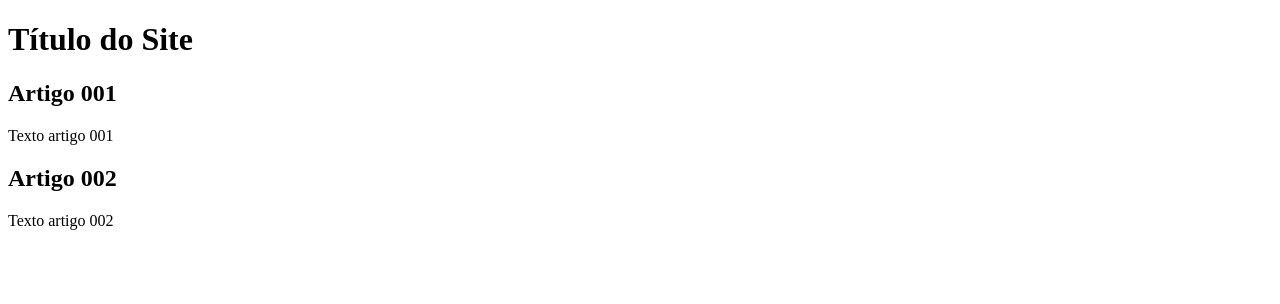
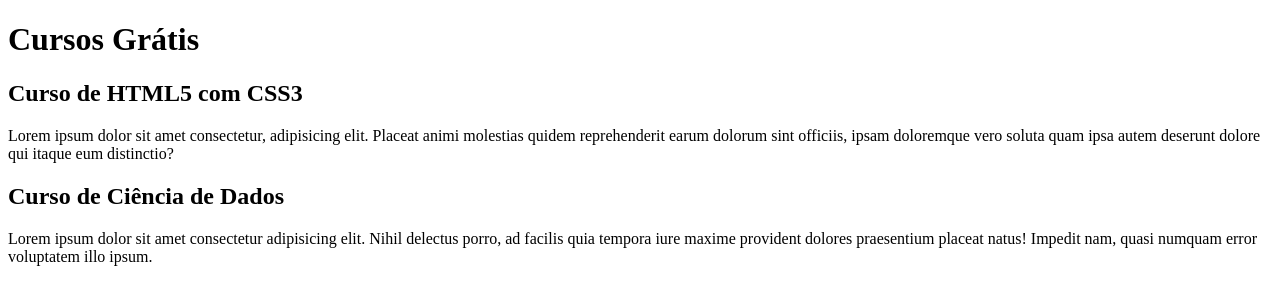
Before and after one commit to rahcosta/projeto-site, a plain HTML site: page index.html in a window 1280 px wide. Drawn offline with Linux system fonts and the light colour scheme.

Commit message:
Comecei a escrever conteúdo

```diff
--- a/index.html
+++ b/index.html
@@ -9,15 +9,15 @@
 <body>
     <main>
         <header>
-            <h1>Título do Site</h1>
+            <h1>Cursos Grátis</h1>
         </header>
         <article>
-            <h2>Artigo 001</h2>
-            <p>Texto artigo 001</p>
+            <h2>Curso de HTML5 com CSS3</h2>
+            <p>Lorem ipsum dolor sit amet consectetur, adipisicing elit. Placeat animi molestias quidem reprehenderit earum dolorum sint officiis, ipsam doloremque vero soluta quam ipsa autem deserunt dolore qui itaque eum distinctio?</p>
         </article>
         <article>
-            <h2>Artigo 002</h2>
-            <p>Texto artigo 002</p>
+            <h2>Curso de Ciência de Dados</h2>
+            <p>Lorem ipsum dolor sit amet consectetur adipisicing elit. Nihil delectus porro, ad facilis quia tempora iure maxime provident dolores praesentium placeat natus! Impedit nam, quasi numquam error voluptatem illo ipsum.</p>
         </article>
     </main>
 </body>
```
